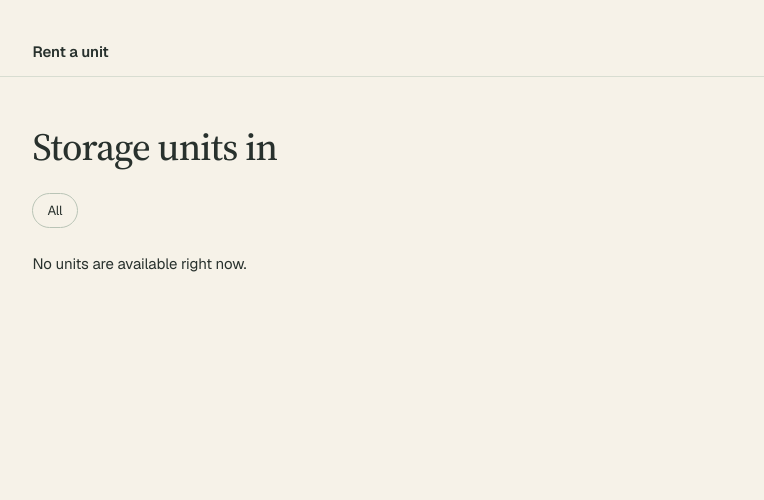
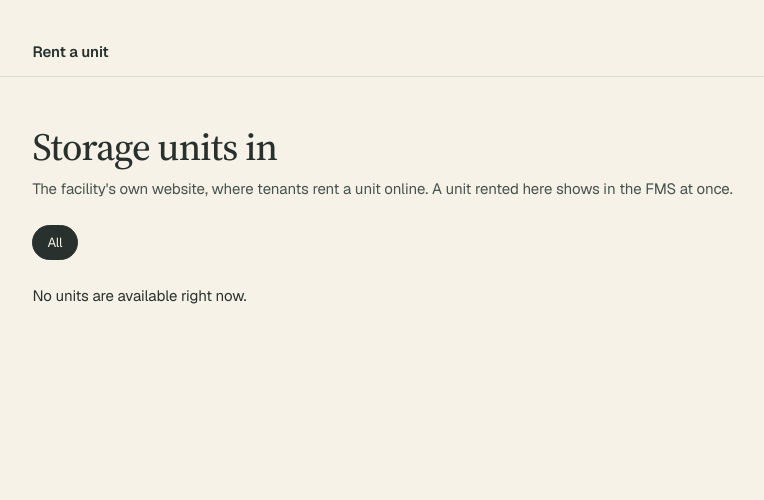
Before and after one commit to ApoorvKadam/gatehouse, a Python web app: template desk/templates/site_store.html in a window 1280 px wide. Shown: the top 500 px of the page, without its empty margins (6-770 px from the left). Run offline with Jinja, Linux system fonts and the light colour scheme; the template is opened without the code that fills it, so the values that code supplies are empty.

Commit message:
Filter the website's units by size
The size links only jumped to an anchor, so a click showed every unit.
They now link to the page with that size, the page lists only those
units, and the chosen size is marked. A line under the title says the
page is the facility's own website, where tenants rent a unit online.

```diff
--- a/desk/fms.py
+++ b/desk/fms.py
@@ -837,7 +837,10 @@ def mount(app, fd: FrontDesk, settings, guard, from_elsewhere, session_factory,
                 units.append(record)
         units.sort(key=lambda u: (area(u.size), u.rent_cents, u.id))
         sizes = sorted({u.size for u in units}, key=lambda size: (area(size), size))
-        return site_show(request, "site_store.html", f, units=units, sizes=sizes)
+        size = request.query_params.get("size")
+        size = size if size in sizes else None        # an unknown size shows every unit
+        shown = [u for u in units if u.size == size] if size else units
+        return site_show(request, "site_store.html", f, units=shown, sizes=sizes, size=size)
 
     @app.get("/website/rent/{unit}", include_in_schema=False)
     def website_rent(request: Request, unit: str):
--- a/desk/static/staddle.css
+++ b/desk/static/staddle.css
@@ -1328,6 +1328,8 @@ body.website > main { flex: 1 0 auto; }
 .website-sizes { display: flex; flex-wrap: wrap; gap: var(--s2); margin: var(--s5) 0; }
 .website-sizes a { padding: 6px 14px; border: 1px solid var(--frame); border-radius: 999px; color: var(--ink); font-size: var(--t-sm); }
 .website-sizes a:hover { background: var(--bar); text-decoration: none; }
+.website-sizes a[aria-current="page"] { background: var(--ink); border-color: var(--ink); color: var(--paper); }
+.website-lede { margin-top: var(--s2); color: var(--ink-2); }
 .website-grid { display: grid; grid-template-columns: repeat(auto-fill, minmax(16rem, 1fr)); gap: var(--s4); }
 .website-card, .website-summary, .website-result { border: 1px solid var(--frame); border-radius: 10px; background: var(--paper); }
 .website-card { padding: var(--s5); display: flex; flex-direction: column; }
--- a/desk/templates/site_store.html
+++ b/desk/templates/site_store.html
@@ -2,12 +2,12 @@
 {% block main %}
 <div class="wrap website-page" id="units">
   <h1>Storage units in {{ plain(f.b.facility.city) }}</h1>
+  <p class="website-lede">The facility's own website, where tenants rent a unit online. A unit rented here shows in the FMS at once.</p>
   {% if request.query_params.get('unavailable') %}<p class="website-notice">We could not hold that unit. Please choose a unit and try again.</p>{% endif %}
-  <nav class="website-sizes" aria-label="Unit sizes"><a href="#units">All</a>{% for size in sizes %}<a href="#size-{{ loop.index }}">{{ plain(size) }}</a>{% endfor %}</nav>
+  <nav class="website-sizes" aria-label="Unit sizes"><a href="/website"{% if not size %} aria-current="page"{% endif %}>All</a>{% for s in sizes %}<a href="/website?size={{ s|urlencode }}"{% if s == size %} aria-current="page"{% endif %}>{{ plain(s) }}</a>{% endfor %}</nav>
   <div class="website-grid">
-    {% set seen_sizes = [] %}
     {% for unit in units %}
-    <article class="website-card"{% if unit.size not in seen_sizes %} id="size-{{ sizes.index(unit.size) + 1 }}"{% set _ = seen_sizes.append(unit.size) %}{% endif %}>
+    <article class="website-card">
       <h2>{{ plain(unit.size) }}</h2><p class="website-unit">Unit {{ plain(unit.id) }}</p>
       <p class="website-price"><strong>{{ money(unit.rent_cents) }}</strong> <span>a month</span></p>
       <a class="button primary" href="/website/rent/{{ unit.id }}">Rent this unit</a>
```
Also changed, not shown: tests/test_site_renting.py (+16 -0 lines).
